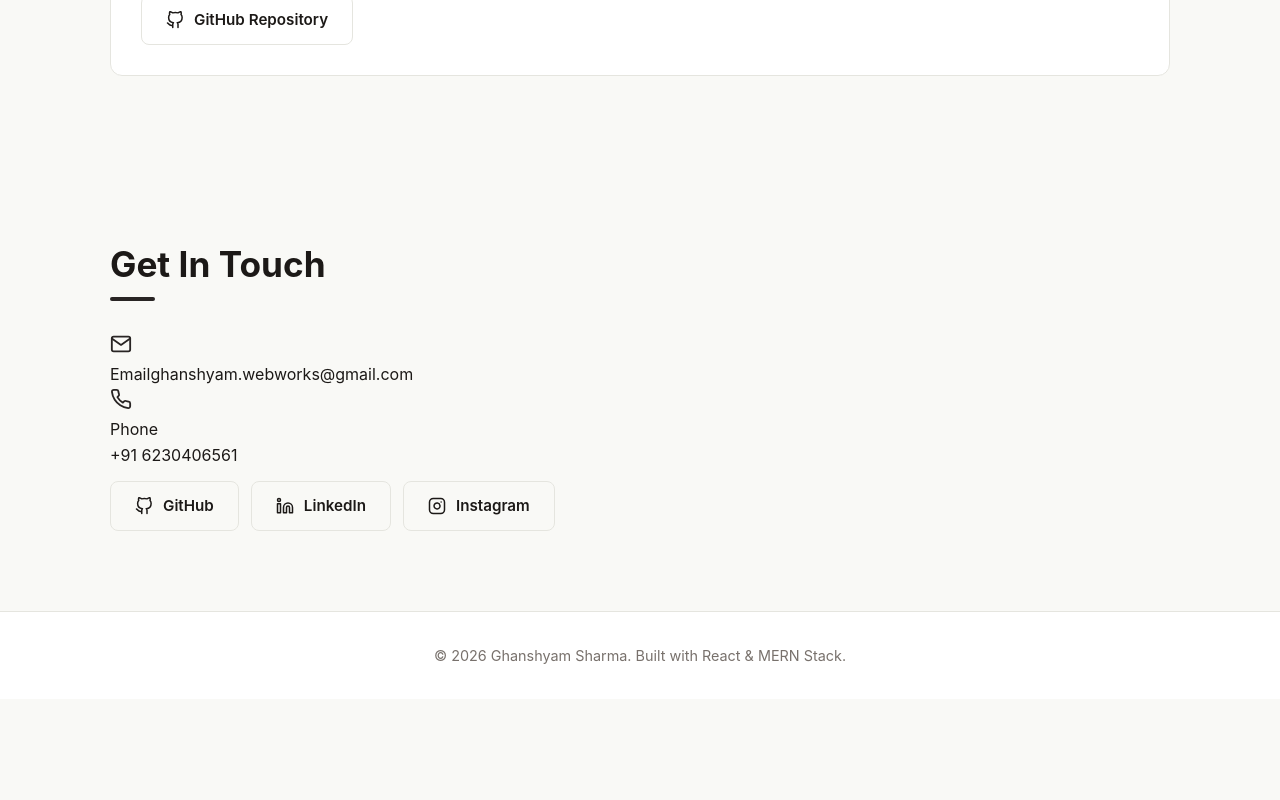
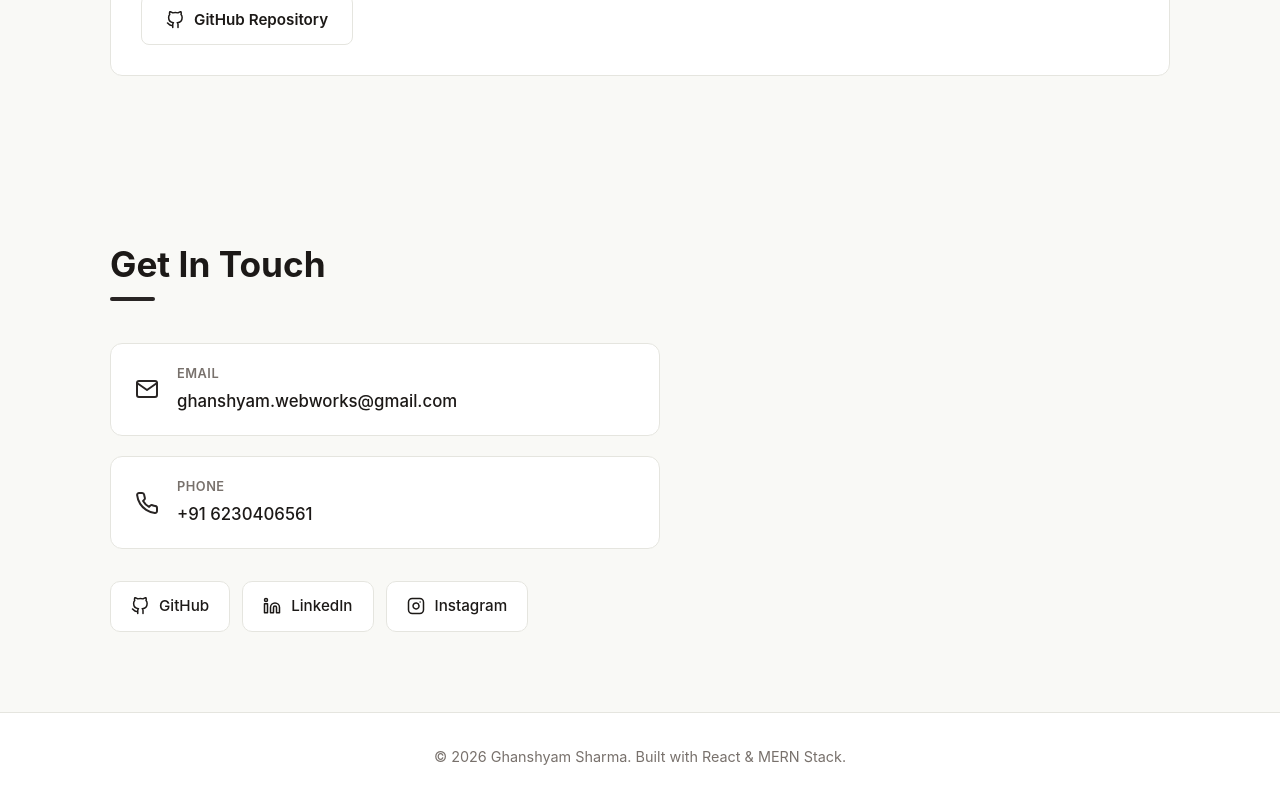
Before and after one commit to kannusharma6561-cmyk/GHANSHYAM-PORTFOLIO, a React (Vite) app: page / in a window 1280 px wide. Shown: the part 1863-2663 px from the top of the page. Before the commit the page ends 2562 px from the top, so only its background shows below. Built offline with nearby package versions, Linux system fonts and the light colour scheme.

Commit message:
update contact page with clean whatsapp and email cards

```diff
--- a/src/components/Contact.jsx
+++ b/src/components/Contact.jsx
@@ -13,7 +13,7 @@ const Contact = () => {
               <svg width="22" height="22" viewBox="0 0 24 24" fill="none" stroke="currentColor" strokeWidth="2" strokeLinecap="round" strokeLinejoin="round" style={{ color: 'var(--primary)' }}><path d="M4 4h16c1.1 0 2 .9 2 2v12c0 1.1-.9 2-2 2H4c-1.1 0-2-.9-2-2V6c0-1.1.9-2 2-2z"/><polyline points="22,6 12,13 2,6"/></svg>
               <div className="contact-item-text">
                 <span>Email</span>
-                <a href="mailto:ghanshyam.webworks@gmail.com">ghanshyam.webworks@gmail.com</a>
+               <p> <a href="mailto:ghanshyam.webworks@gmail.com">ghanshyam.webworks@gmail.com</a></p>
               </div>
             </div>
 
--- a/src/styles/contact.css
+++ b/src/styles/contact.css
@@ -3,6 +3,95 @@
   animation: fadeInUp 0.6s cubic-bezier(0.16, 1, 0.3, 1) forwards;
 }
 
+.contact-info {
+  display: flex;
+  flex-direction: column;
+  gap: 20px;
+  max-width: 550px;
+  margin-top: 10px;
+}
+
+.contact-item {
+  display: flex;
+  align-items: center;
+  gap: 18px;
+  background-color: var(--bg-card);
+  border: 1px solid var(--border-color);
+  padding: 20px 24px;
+  border-radius: 12px;
+  transition: all 0.25s ease;
+}
+
+.contact-item:hover {
+  border-color: var(--primary);
+  transform: translateY(-2px);
+  box-shadow: 0 6px 18px rgba(41, 37, 36, 0.04);
+}
+
+.contact-item svg {
+  color: var(--primary);
+  flex-shrink: 0;
+  width: 24px;
+  height: 24px;
+}
+
+.contact-item-text {
+  display: flex;
+  flex-direction: column;
+  gap: 4px;
+}
+
+.contact-item-text span {
+  font-size: 0.8rem;
+  font-weight: 600;
+  text-transform: uppercase;
+  letter-spacing: 0.5px;
+  color: var(--text-muted);
+}
+
+.contact-item-text a,
+.contact-item-text p {
+  font-size: 1.05rem;
+  font-weight: 500;
+  color: var(--text-main);
+  margin: 0;
+  word-break: break-word;
+}
+
+.contact-item-text a:hover {
+  text-decoration: underline;
+}
+
+/* Social Links Row */
+.social-links {
+  display: flex;
+  flex-wrap: wrap;
+  gap: 14px;
+  margin-top: 15px;
+}
+
+.social-links a {
+  display: inline-flex;
+  align-items: center;
+  gap: 10px;
+  padding: 12px 20px;
+  background-color: var(--bg-card);
+  border: 1px solid var(--border-color);
+  border-radius: 10px;
+  font-size: 0.95rem;
+  font-weight: 500;
+  color: var(--text-main);
+  transition: all 0.25s ease;
+}
+
+.social-links a:hover {
+  background-color: var(--primary);
+  color: #ffffff;
+  border-color: var(--primary);
+  transform: translateY(-2px);
+}
+
+/* Form Container (if present on page) */
 .contact-container {
   max-width: 700px;
   margin: 0 auto;
@@ -50,20 +139,33 @@
   padding: 14px;
 }
 
-/* Responsive Media Query for Mobile & Tablets */
+/* Responsive Media Query */
 @media screen and (max-width: 768px) {
   .contact-section {
     padding: 50px 0;
   }
 
+  .contact-item {
+    padding: 16px 18px;
+    gap: 14px;
+  }
+
+  .contact-item-text a,
+  .contact-item-text p {
+    font-size: 0.95rem;
+  }
+
+  .social-links {
+    flex-direction: column;
+    gap: 12px;
+  }
+
+  .social-links a {
+    width: 100%;
+    justify-content: center;
+  }
+
   .contact-container {
     padding: 24px 18px;
-    border-radius: 12px;
-  }
-
-  .form-group input,
-  .form-group textarea {
-    padding: 10px 14px;
-    font-size: 0.9rem;
   }
 }
```
Also changed, not shown: 1 other file (tests, documents, lock files or other folders).
